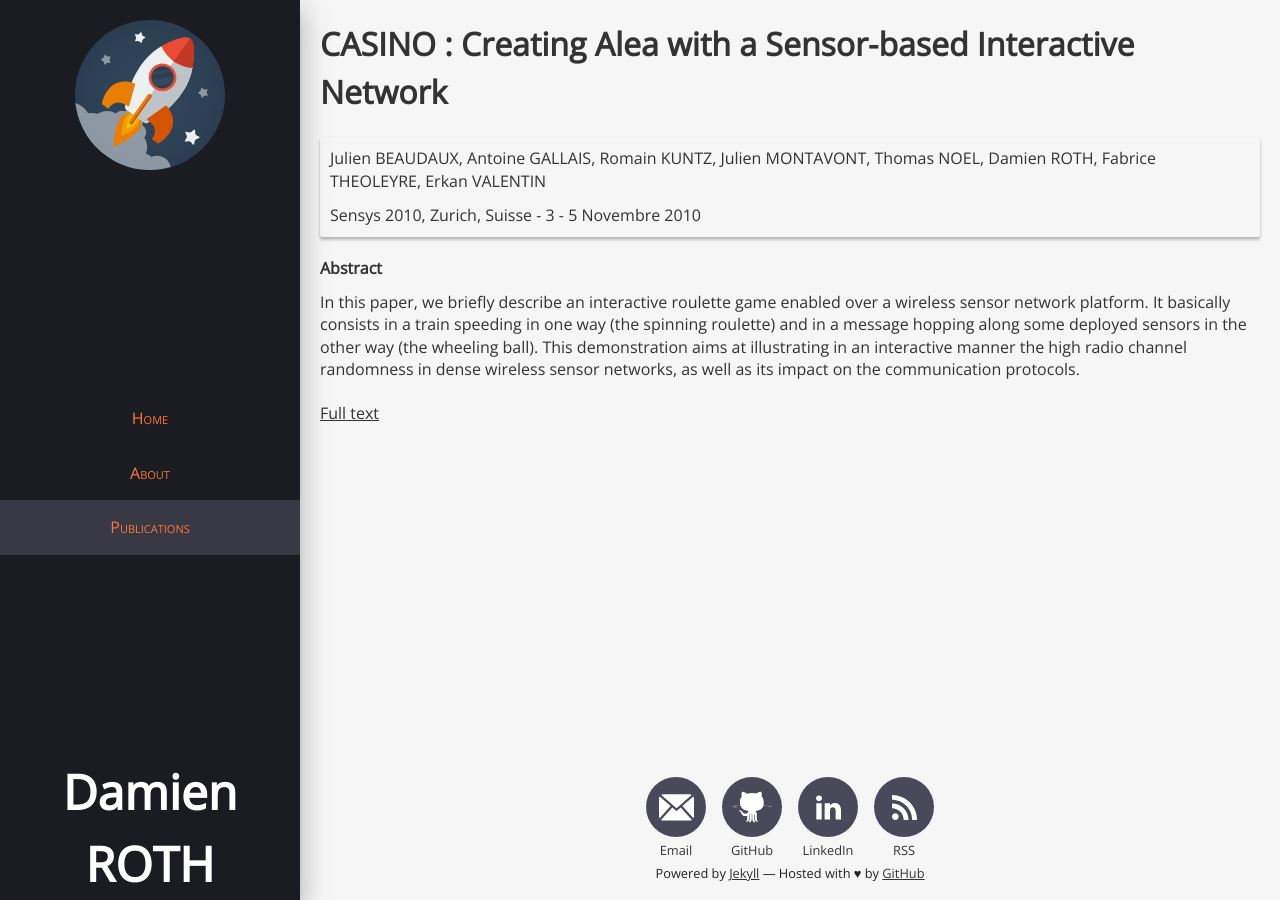
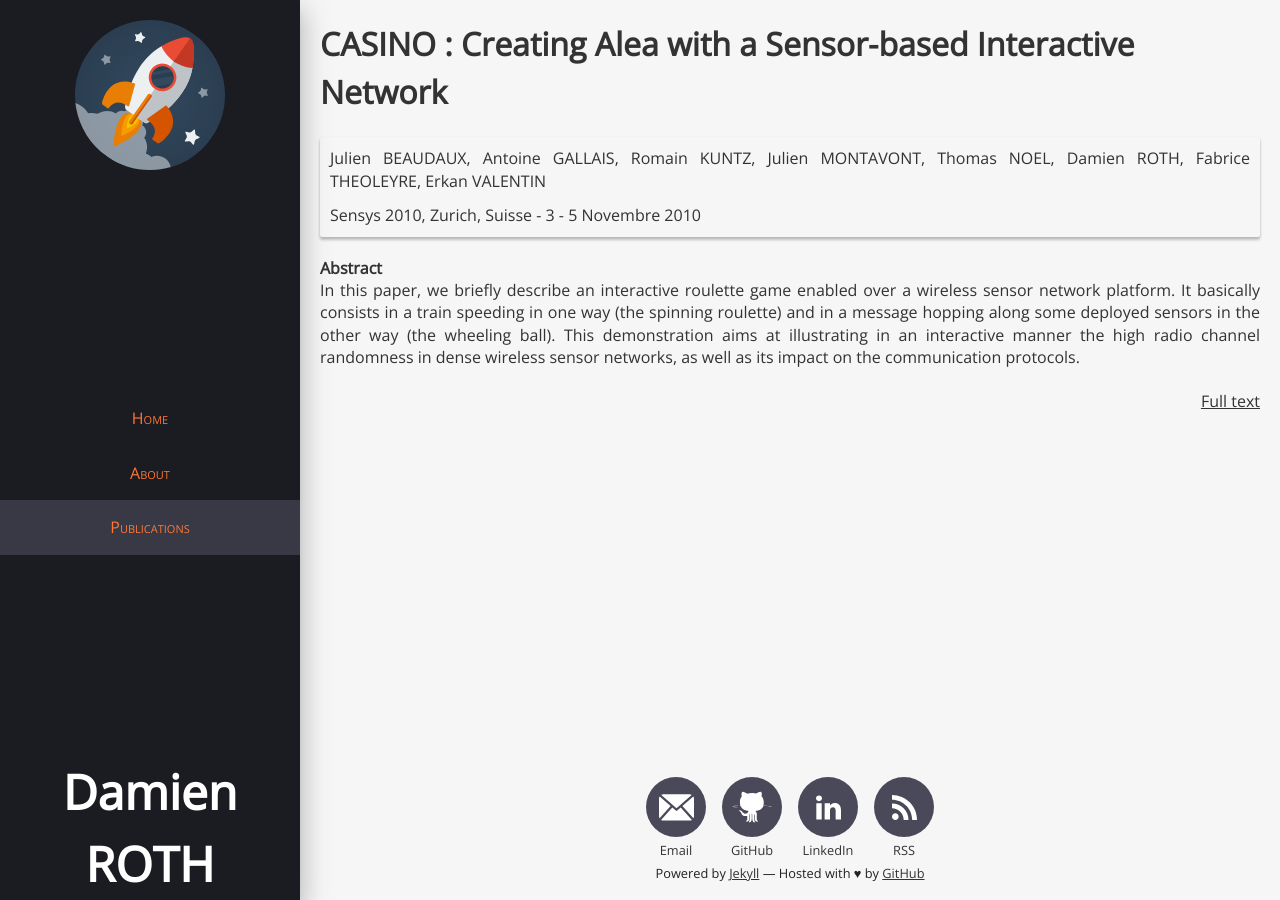
Before and after one commit to ysaak/ysaak.github.io, a Jekyll site: the page built from _publications/2010_sensys.md, in a window 1280 px wide. Built offline with Jekyll 4.4.1, drawn with Linux system fonts in a browser that asks for light colours.

Commit message:
Update publication layout

```diff
--- a/_layouts/publication.html
+++ b/_layouts/publication.html
@@ -1,8 +1,6 @@
 ---
-layout: default
+layout: page
 ---
-<article class="publication">
-    <h1>{{ page.title }}</h1>
 
 <header class="card card-content">
     <p>{{ page.authors }}</p>
@@ -10,11 +8,12 @@ layout: default
 </header>
 
 <p><strong>Abstract</strong></p>
+<div class="post-content">
 {{ content }}
+</div>
 
 {% if page.link %}
-    <footer class="ptm">
+<footer class="ptm txtright">
     <a href="{{ page.link }}">Full text</a>
 </footer>
 {% endif %}
-</article>
```
Lines whose indentation alone changed are shown as unchanged.
